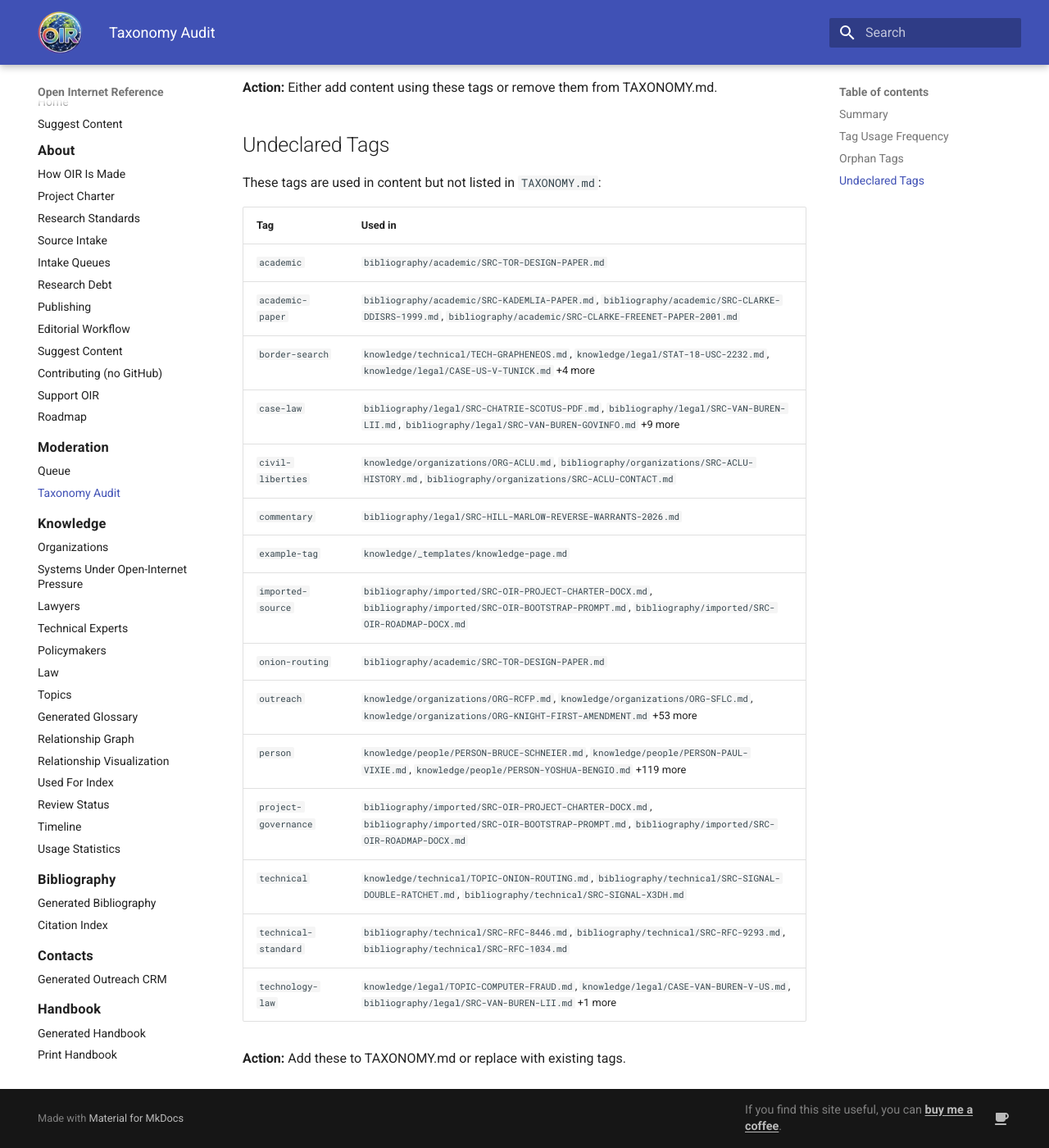
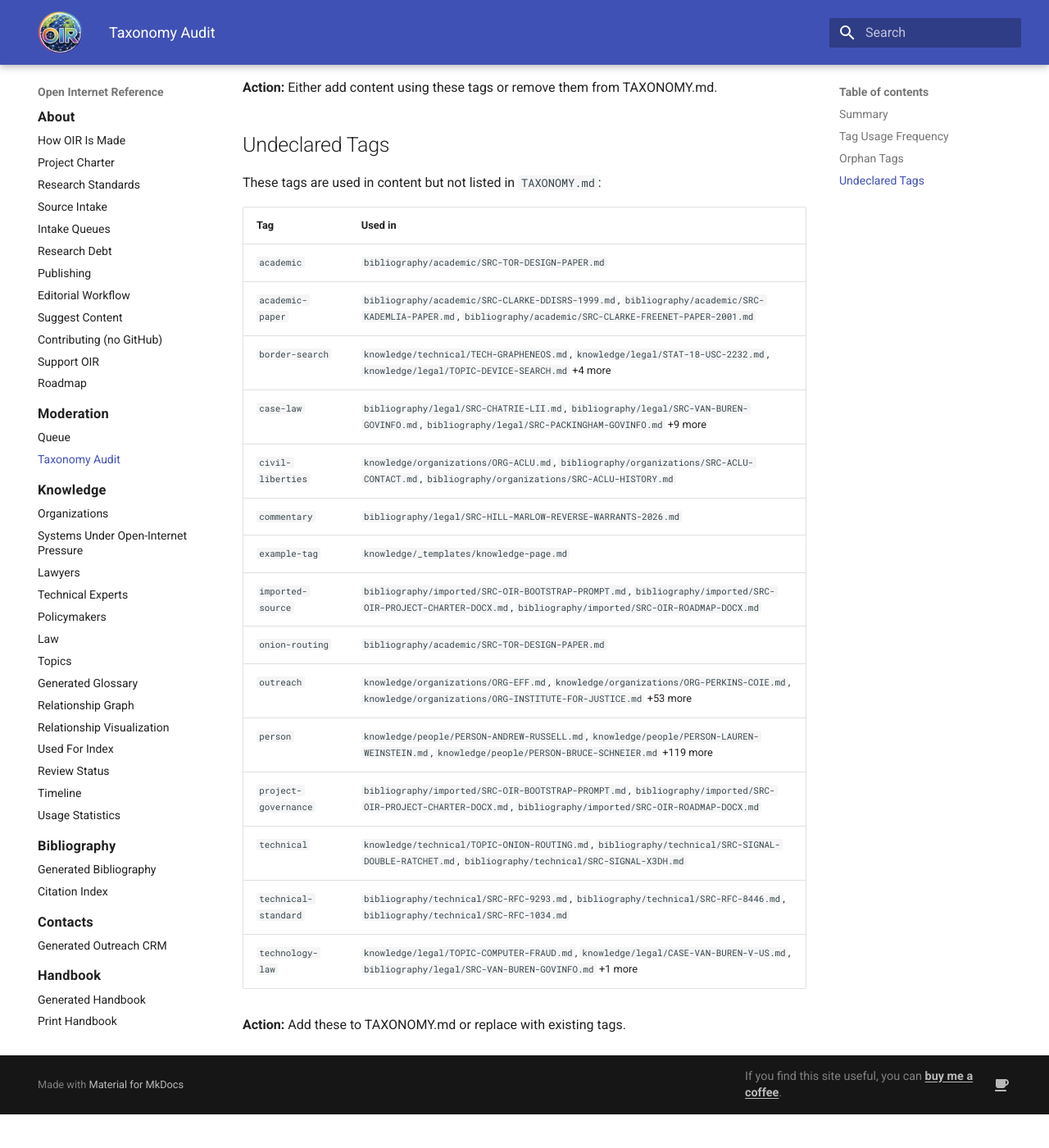
Before and after one commit to itsmeront/open-internet-reference, an MkDocs documentation site: the page built from website/generated/taxonomy-audit.md, in a window 1280 px wide and 1400 px high, scrolled down 4023 px. Shown: the whole window at 82% size. Built offline with MkDocs 1.6.1 and Material for MkDocs 9.7.7, drawn with Linux system fonts in a browser that asks for light colours; after the commit the page ends 5382 px from its top, so only the background shows below that; some of the changed text lies outside the part shown.

Commit message:
chore: update moderation and taxonomy reports [automated]

```diff
--- a/website/generated/taxonomy-audit.md
+++ b/website/generated/taxonomy-audit.md
@@ -59,8 +59,8 @@ This report analyzes tag usage, identifies gaps, and surfaces potential duplicat
 | `network-protocols` | 7 | ✓ |
 | `border-search` | 7 | ⚠️ undeclared |
 | `encryption-law` | 7 | ✓ |
+| `export-control` | 6 | ✓ |
 | `tornado-cash` | 6 | ✓ |
-| `export-control` | 6 | ✓ |
 | `distributed-systems` | 5 | ✓ |
 | `constitutional-law` | 5 | ✓ |
 | `content-moderation` | 4 | ✓ |
@@ -69,15 +69,15 @@ This report analyzes tag usage, identifies gaps, and surfaces potential duplicat
 | `technical` | 3 | ⚠️ undeclared |
 | `civil-liberties` | 3 | ⚠️ undeclared |
 | `technical-standard` | 3 | ⚠️ undeclared |
-| `academic-paper` | 3 | ⚠️ undeclared |
 | `imported-source` | 3 | ⚠️ undeclared |
 | `project-governance` | 3 | ⚠️ undeclared |
+| `academic-paper` | 3 | ⚠️ undeclared |
 | `distributed-hash-tables` | 2 | ✓ |
 | `example-tag` | 1 | ⚠️ undeclared |
 | `software-distribution` | 1 | ✓ |
+| `commentary` | 1 | ⚠️ undeclared |
 | `academic` | 1 | ⚠️ undeclared |
 | `onion-routing` | 1 | ⚠️ undeclared |
-| `commentary` | 1 | ⚠️ undeclared |
 
 ## Orphan Tags
 
@@ -106,19 +106,19 @@ These tags are used in content but not listed in `TAXONOMY.md`:
 | Tag | Used in |
 |-----|---------|
 | `academic` | `bibliography/academic/SRC-TOR-DESIGN-PAPER.md` |
-| `academic-paper` | `bibliography/academic/SRC-KADEMLIA-PAPER.md`, `bibliography/academic/SRC-CLARKE-DDISRS-1999.md`, `bibliography/academic/SRC-CLARKE-FREENET-PAPER-2001.md` |
-| `border-search` | `knowledge/technical/TECH-GRAPHENEOS.md`, `knowledge/legal/STAT-18-USC-2232.md`, `knowledge/legal/CASE-US-V-TUNICK.md` +4 more |
-| `case-law` | `bibliography/legal/SRC-CHATRIE-SCOTUS-PDF.md`, `bibliography/legal/SRC-VAN-BUREN-LII.md`, `bibliography/legal/SRC-VAN-BUREN-GOVINFO.md` +9 more |
-| `civil-liberties` | `knowledge/organizations/ORG-ACLU.md`, `bibliography/organizations/SRC-ACLU-HISTORY.md`, `bibliography/organizations/SRC-ACLU-CONTACT.md` |
+| `academic-paper` | `bibliography/academic/SRC-CLARKE-DDISRS-1999.md`, `bibliography/academic/SRC-KADEMLIA-PAPER.md`, `bibliography/academic/SRC-CLARKE-FREENET-PAPER-2001.md` |
+| `border-search` | `knowledge/technical/TECH-GRAPHENEOS.md`, `knowledge/legal/STAT-18-USC-2232.md`, `knowledge/legal/TOPIC-DEVICE-SEARCH.md` +4 more |
+| `case-law` | `bibliography/legal/SRC-CHATRIE-LII.md`, `bibliography/legal/SRC-VAN-BUREN-GOVINFO.md`, `bibliography/legal/SRC-PACKINGHAM-GOVINFO.md` +9 more |
+| `civil-liberties` | `knowledge/organizations/ORG-ACLU.md`, `bibliography/organizations/SRC-ACLU-CONTACT.md`, `bibliography/organizations/SRC-ACLU-HISTORY.md` |
 | `commentary` | `bibliography/legal/SRC-HILL-MARLOW-REVERSE-WARRANTS-2026.md` |
 | `example-tag` | `knowledge/_templates/knowledge-page.md` |
-| `imported-source` | `bibliography/imported/SRC-OIR-PROJECT-CHARTER-DOCX.md`, `bibliography/imported/SRC-OIR-BOOTSTRAP-PROMPT.md`, `bibliography/imported/SRC-OIR-ROADMAP-DOCX.md` |
+| `imported-source` | `bibliography/imported/SRC-OIR-BOOTSTRAP-PROMPT.md`, `bibliography/imported/SRC-OIR-PROJECT-CHARTER-DOCX.md`, `bibliography/imported/SRC-OIR-ROADMAP-DOCX.md` |
 | `onion-routing` | `bibliography/academic/SRC-TOR-DESIGN-PAPER.md` |
-| `outreach` | `knowledge/organizations/ORG-RCFP.md`, `knowledge/organizations/ORG-SFLC.md`, `knowledge/organizations/ORG-KNIGHT-FIRST-AMENDMENT.md` +53 more |
-| `person` | `knowledge/people/PERSON-BRUCE-SCHNEIER.md`, `knowledge/people/PERSON-PAUL-VIXIE.md`, `knowledge/people/PERSON-YOSHUA-BENGIO.md` +119 more |
-| `project-governance` | `bibliography/imported/SRC-OIR-PROJECT-CHARTER-DOCX.md`, `bibliography/imported/SRC-OIR-BOOTSTRAP-PROMPT.md`, `bibliography/imported/SRC-OIR-ROADMAP-DOCX.md` |
+| `outreach` | `knowledge/organizations/ORG-EFF.md`, `knowledge/organizations/ORG-PERKINS-COIE.md`, `knowledge/organizations/ORG-INSTITUTE-FOR-JUSTICE.md` +53 more |
+| `person` | `knowledge/people/PERSON-ANDREW-RUSSELL.md`, `knowledge/people/PERSON-LAUREN-WEINSTEIN.md`, `knowledge/people/PERSON-BRUCE-SCHNEIER.md` +119 more |
+| `project-governance` | `bibliography/imported/SRC-OIR-BOOTSTRAP-PROMPT.md`, `bibliography/imported/SRC-OIR-PROJECT-CHARTER-DOCX.md`, `bibliography/imported/SRC-OIR-ROADMAP-DOCX.md` |
 | `technical` | `knowledge/technical/TOPIC-ONION-ROUTING.md`, `bibliography/technical/SRC-SIGNAL-DOUBLE-RATCHET.md`, `bibliography/technical/SRC-SIGNAL-X3DH.md` |
-| `technical-standard` | `bibliography/technical/SRC-RFC-8446.md`, `bibliography/technical/SRC-RFC-9293.md`, `bibliography/technical/SRC-RFC-1034.md` |
-| `technology-law` | `knowledge/legal/TOPIC-COMPUTER-FRAUD.md`, `knowledge/legal/CASE-VAN-BUREN-V-US.md`, `bibliography/legal/SRC-VAN-BUREN-LII.md` +1 more |
+| `technical-standard` | `bibliography/technical/SRC-RFC-9293.md`, `bibliography/technical/SRC-RFC-8446.md`, `bibliography/technical/SRC-RFC-1034.md` |
+| `technology-law` | `knowledge/legal/TOPIC-COMPUTER-FRAUD.md`, `knowledge/legal/CASE-VAN-BUREN-V-US.md`, `bibliography/legal/SRC-VAN-BUREN-GOVINFO.md` +1 more |
 
 **Action:** Add these to TAXONOMY.md or replace with existing tags.
```
Also changed, not shown: other parts of website/generated/taxonomy-audit.md (+1 -1 lines), website/generated/moderation.md (+17 -19 lines), 2 other files.
